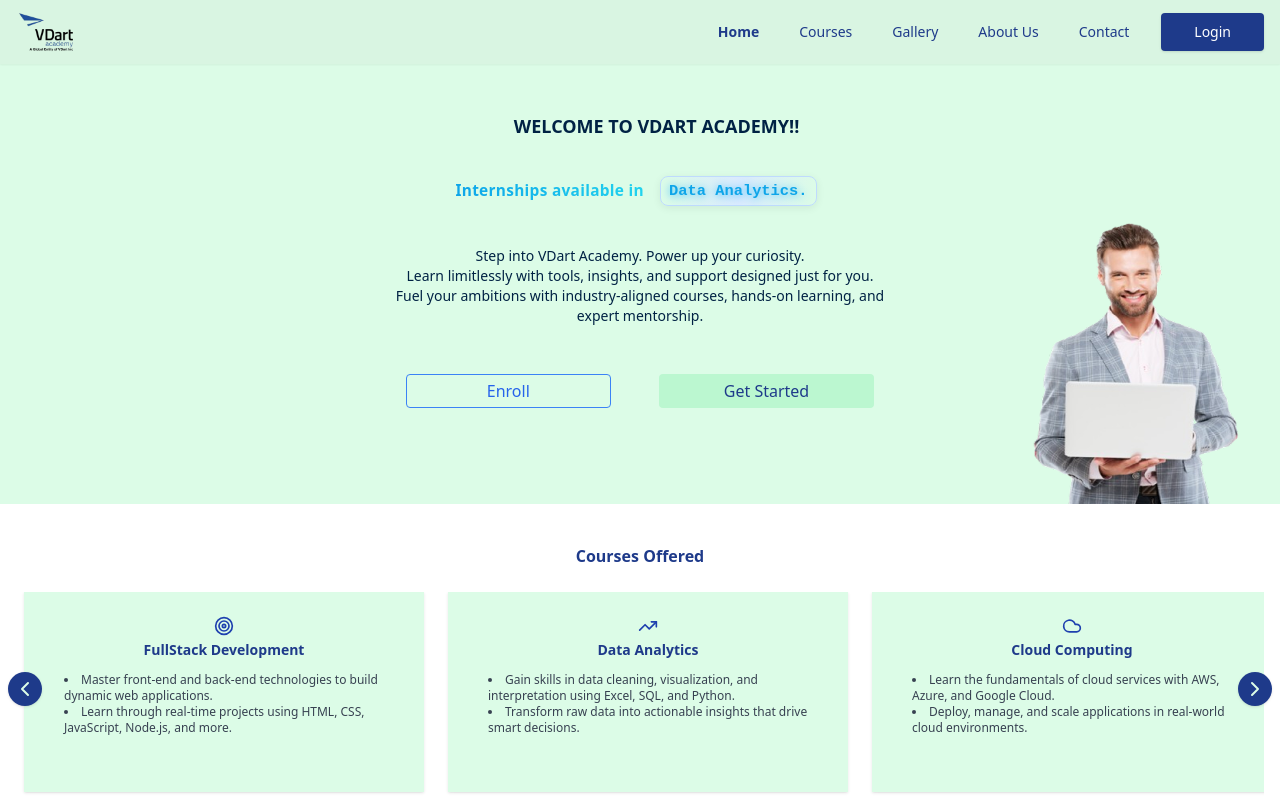
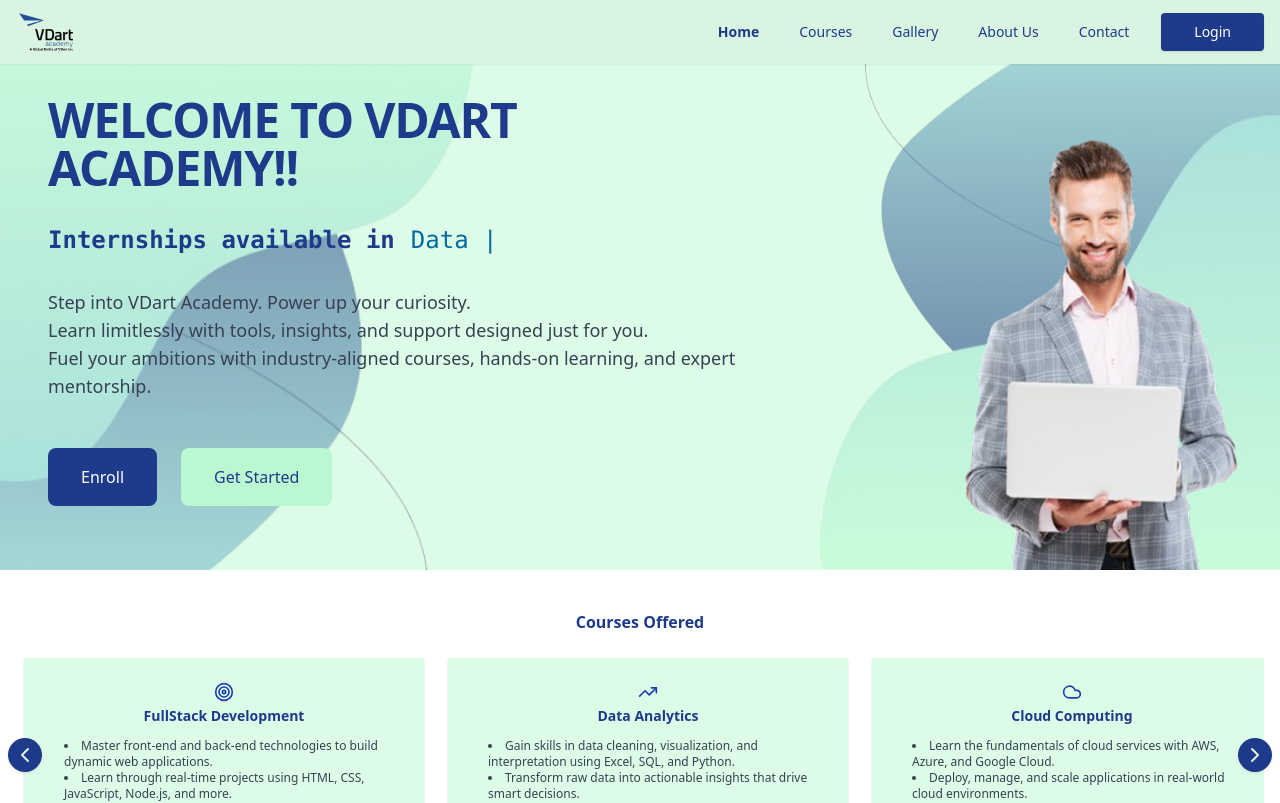
Before and after one commit to aakifsaf/VDartFrontend, a React (Vite) app in the folder frontend/: page / in a window 1280 px wide. Shown: the top 803 px of the page. Built offline with nearby package versions, Linux system fonts and the light colour scheme.

Commit message:
typewriter effect added

```diff
--- a/frontend/src/pages/HomePage.jsx
+++ b/frontend/src/pages/HomePage.jsx
@@ -59,20 +59,20 @@ const courses = [
     ],
   },
 ];
-  const changingTexts = [
-  "Full Stack Development.",
-  "Data Analytics.",
-  "Cloud Computing.",
-  "AI & Machine Learning.",
-  "UI/UX Design.",
-  "Digital Marketing.",
+const roles = [
+  "Full Stack Development",
+  "Data Analytics",
+  "Cloud Computing",
+  "UI/UX Design",
+  "AI & Machine Learning",
+  "Cybersecurity",
 ];
 export default function HomePage() {
     const scrollRef = useRef(null);
     const sliderRef = useRef(null);
-  const [displayText, setDisplayText] = useState("");
-  const [textIdx, setTextIdx] = useState(0);
-  const [charIdx, setCharIdx] = useState(0);
+    const [text, setText] = useState("");
+    const [roleIndex, setRoleIndex] = useState(0);
+    const [charIndex, setCharIndex] = useState(0);
     const [isDeleting, setIsDeleting] = useState(false);
 
   const scrollLeft = () => {
@@ -188,38 +188,35 @@ export default function HomePage() {
 
 
   useEffect(() => {
-    let typingSpeed = isDeleting ? 40 : 80;
-    let pauseTime = 1200;
-
-    if (!isDeleting && charIdx === changingTexts[textIdx].length) {
-      // Pause before deleting
-      typingSpeed = pauseTime;
-    } else if (isDeleting && charIdx === 0) {
-      // Pause before typing next
-      typingSpeed = 400;
-    }
+    const currentRole = roles[roleIndex];
+    const typingSpeed = isDeleting ? 50 : 100;
+    const pauseDuration = 2000; // Increased pause duration
 
     const timeout = setTimeout(() => {
       if (!isDeleting) {
-        if (charIdx < changingTexts[textIdx].length) {
-          setDisplayText(changingTexts[textIdx].slice(0, charIdx + 1));
-          setCharIdx(charIdx + 1);
+        // Typing
+        if (charIndex < currentRole.length) {
+          setText(currentRole.substring(0, charIndex + 1));
+          setCharIndex(charIndex + 1);
         } else {
-          setIsDeleting(true);
+          // Pause before deleting
+          setTimeout(() => setIsDeleting(true), pauseDuration);
         }
       } else {
-        if (charIdx > 0) {
-          setDisplayText(changingTexts[textIdx].slice(0, charIdx - 1));
-          setCharIdx(charIdx - 1);
+        // Deleting
+        if (charIndex > 0) {
+          setText(currentRole.substring(0, charIndex - 1));
+          setCharIndex(charIndex - 1);
         } else {
+          // Move to next role
           setIsDeleting(false);
-          setTextIdx((prev) => (prev + 1) % changingTexts.length);
+          setRoleIndex((prev) => (prev + 1) % roles.length);
         }
       }
     }, typingSpeed);
 
     return () => clearTimeout(timeout);
-  }, [charIdx, isDeleting, textIdx]);
+  }, [charIndex, isDeleting, roleIndex]);
 
   return (
     <div className="flex flex-col min-h-screen bg-green-100 font-sans text-[#002244] w-full">
@@ -245,114 +242,74 @@ export default function HomePage() {
       </header>
 
       {/* Hero Section */}
-      <section className="flex flex-col items-center px-2 md:px-4 py-24 relative overflow-hidden" id="home">
-        {/* <img
+      <section className="relative overflow-hidden min-h-[200px] md:min-h-[300px] lg:min-h-[400px] px-4 md:px-8 pt-24 pb-16" id="home">
+        {/* Decorative Images */}
+        <img
           src="/design1-removebg-preview.png"
           alt="Left Shape"
-          className="absolute top-0 left-0 w-[600px] max-w-[700px] md:max-w-[450px] h-auto z-0"
+          className="absolute top-0 left-0 hidden md:block w-[530px] h-[600px] opacity-50 "
         />
         <img
           src="/design2-removebg-preview.png"
           alt="Right Shape"
-          className="absolute bottom-0 right-0 w-[500px] max-w-[600px] md:max-w-[420px] h-auto z-0"
-        /> */}
-        <img
-          src={images[currentIndex]}
-          alt="Changing"
-          className={`absolute bottom-0 transition-all duration-500 h-[160px] md:h-[300px] ${
-            currentIndex === 2 ? 'w-1/2 max-w-[180px] md:max-w-[350px] right-0' : 'w-2/5 max-w-[120px] md:max-w-[240px] right-4 md:right-10'
-          }`}
+          className="absolute bottom-0 right-0 hidden md:block w-[500px] h-[540px] opacity-50"
         />
-        <div className="space-y-4 w-full max-w-xl">
-          <div className="w-full md:w-[29ch] mx-auto">
-            <h2 className="text-lg md:text-1xl font-semibold uppercase pt-4 text-center w-full md:w-[29ch] mx-auto">
+
+        {/* Content Container */}
+        <div className="container mx-auto px-4 relative z-10 flex items-center">
+          <div className="flex flex-col md:flex-row gap-8 md:gap-12">
+            {/* Left Content */}
+            <div className="md:w-[87%] w-full">
+              {/* Title */}
+              <div className="mb-8">
+                <h1 className="text-3xl md:text-4xl lg:text-5xl font-bold text-blue-900 uppercase tracking-tight">
                   Welcome to Vdart Academy!!
-            </h2>
+                </h1>
               </div>
-<p className="text-center text-xs md:text-sm leading-relaxed pt-5 pr-2 flex justify-center gap-2 md:gap-4 items-center">
-  <span
-    className="whitespace-nowrap font-bold text-gradient"
-    style={{
-      fontSize: "1.1em",
-      letterSpacing: "0.02em",
-      background: "linear-gradient(90deg, #0ea5e9 0%, #22d3ee 100%)",
-      WebkitBackgroundClip: "text",
-      WebkitTextFillColor: "transparent",
-      backgroundClip: "text",
-    }}
-  >
-    Internships available in
-  </span>
-  <span
-    className="font-semibold text-blue-900 shadow-lg px-2 py-1 rounded-lg bg-gradient-to-r from-green-100 via-blue-100 to-green-100 border border-blue-200 transition-all duration-300"
-    style={{
-      minWidth: "15ch",
-      display: "inline-block",
-      textAlign: "left",
-      whiteSpace: "nowrap",
-      fontFamily: "monospace",
-      fontSize: "1.1em",
-      position: "relative",
-      boxShadow: "0 2px 8px rgba(0,0,0,0.07)",
-    }}
-  >
-    <span
-      style={{
-        display: "inline-block",
-        transition: "color 0.3s",
-        color: "#0ea5e9",
-        textShadow: "0 1px 8px #38bdf8",
-      }}
-    >
-      {displayText}
-    </span>
-    <span
-      className="animate-blink"
-      style={{
-        fontWeight: "bold",
-        color: "#0ea5e9",
-        marginLeft: "2px",
-        fontSize: "1.1em",
-        position: "absolute",
-        right: "-1ch",
-        top: 0,
-      }}
-    >
-      |
-    </span>
+
+              {/* Typing Text */}
+              <div className="mb-8">
+                <p className="text-lg md:text-xl lg:text-2xl font-mono leading-relaxed flex items-start gap-4">
+                  <span className="font-bold text-blue-900">Internships available in</span>
+                  <span className="relative inline-block">
+                    <span className="text-sky-700">{text}</span>
+                    <span className="animate-pulse text-sky-700">|</span>
                   </span>
                 </p>
-<style>
-  {`
-    .animate-blink {
-      animation: blink 1s steps(2, start) infinite;
-    }
-    @keyframes blink {
-      to { visibility: hidden; }
-    }
-    .text-gradient {
-      background: linear-gradient(90deg, #0ea5e9 0%, #22d3ee 100%);
-      -webkit-background-clip: text;
-      -webkit-text-fill-color: transparent;
-      background-clip: text;
-    }
-  `}
-</style>
-          <p className="text-center text-xs md:text-sm leading-relaxed p-2 md:p-6">
+              </div>
+
+              {/* Description */}
+              <div className="mb-12">
+                <p className="text-base md:text-lg text-gray-700 leading-relaxed">
                   Step into VDart Academy. Power up your curiosity. <br />
                   Learn limitlessly with tools, insights, and support designed just for you. <br />
                   Fuel your ambitions with industry-aligned courses, hands-on learning, and expert mentorship.
                 </p>
-          <div className="flex flex-col md:flex-row justify-center gap-4 md:gap-12 pt-2 w-full">
-            <a href="https://forms.gle/UJpTdevcRG2d61ur6" target="_blank" rel="noopener noreferrer">
-              <button className="px-8 md:px-20 py-1 border bg-green-100 border-blue-500 text-blue-600 rounded transition-all duration-100 hover:border-blue-900 hover:text-blue-900 hover:scale-102 transform">
+              </div>
+
+              {/* Action Buttons */}
+              <div className="flex flex-col md:flex-row gap-4 md:gap-6">
+                <button className="w-full md:w-auto px-6 md:px-8 py-3 md:py-4 bg-blue-900 rounded-lg hover:bg-blue-800 transition-all duration-200 hover:text-white">
+                  <a href="https://forms.gle/UJpTdevcRG2d61ur6" target="_blank" rel="noopener noreferrer" className="text-white">
                     Enroll
+                  </a>
                 </button>
-            </a>
-            <button className="px-8 md:px-16 py-1 bg-green-200 rounded text-blue-900">
+                <button className="w-full md:w-auto px-6 md:px-8 py-3 md:py-4 bg-green-200 text-blue-900 rounded-lg hover:bg-green-300 transition-all duration-200">
                   Get Started
                 </button>
               </div>
+            </div>
+
+          </div>
+        </div>
+        <div className="hidden md:flex justify-end items-center">
+              <img
+                src={images[currentIndex]}
+                alt="Changing"
+                className={`absolute bottom-0 right-0 transition-all duration-500  md:h-[460px] ${
+                  currentIndex === 2 ? 'max-w-[460px] md:max-w-[460px] right-0' : 'max-w-[320px] md:max-w-[320px] right-4 md:right-10'
+                }`}
+              />
         </div>
       </section>
 
@@ -388,7 +345,7 @@ export default function HomePage() {
               {courses.map((course, idx) => (
                 <div
                   key={idx}
-                  className="w-[260px] md:w-[380px] lg:w-[400px] h-[200px] snap-center bg-green-100 p-4 md:p-6 shadow text-center flex-shrink-0"
+                  className="w-[280px] md:w-[380px] lg:w-[400px] h-[200px] snap-center bg-green-100 p-4 md:p-6 shadow text-center flex-shrink-0"
                 >
                   <div className="flex flex-col items-center gap-1 mb-2">
                     {course.icon}
@@ -407,7 +364,8 @@ export default function HomePage() {
       </section>
 
       {/* About Section */}
-      <section className="bg-gray-100 py-12 px-2 md:px-20" id="about">
+      <section className="bg-white " id="about">
+        <div className="gap-6 bg-gray-100 py-12 px-4 md:px-20 rounded-lg shadow w-[95vw] md:w-[100vw]">
         <h2 className="text-center text-base font-bold text-blue-900 mb-10">Why Choose VDart Academy?</h2>
         <div className="space-y-12">
           {/* Feature Blocks */}
@@ -454,17 +412,18 @@ export default function HomePage() {
             </div>
           </div>
           <div className="flex flex-col md:flex-row gap-6 items-start">
-            <div className="flex flex-col items-center w-full md:w-40 pl-0 md:pl-4">
+            <div className="flex flex-col items-center w-full md:w-40 pl-0 md:pl-10">
               <img src="/icons/Buildings.png" alt="Industry Oriented Courses" className="w-16 h-16 md:w-22 md:h-22" />
               <h2 className="text-blue-900 font-semibold text-center mt-2 text-sm">Industry Oriented Courses</h2>
             </div>
-            <div className="flex-1 pl-0 md:pl-14 pt-2">
+            <div className="flex-1 pl-0 md:pl-20 pt-2">
               <p className="text-sm text-gray-700">
                 At VDart Academy, our curriculum is thoughtfully crafted to align with the evolving needs of the tech industry...
               </p>
               <p className="text-sm text-gray-700 mt-2">
                 Every course is developed in collaboration with industry experts and is regularly updated...
               </p>
+            </div>
           </div>
         </div>
         </div>
@@ -558,21 +517,23 @@ export default function HomePage() {
       {/* Footer */}
       <footer className="bg-blue-900 text-white px-4 md:px-6 py-10">
         <div className="max-w-7xl mx-auto grid grid-cols-1 md:grid-cols-2 gap-10 items-start">
-          <div className="space-y-4 pl-0 md:pl-10">
+          <div className="space-y-4 pl-0 md:pl-10 text-center md:text-left">
             <h3 className="text-sm font-semibold uppercase tracking-wide">Contact Us</h3>
             <p className="text-sm font-bold">VDart Academy</p>
             <a href="mailto:info@vdartacademy.com" className="text-sm text-blue-100 underline hover:text-white">
               info@vdartacademy.com
             </a>
-            <p className="text-sm flex items-start gap-2 text-blue-100">
-              <MapPin className="h-5 w-5 text-blue-100 mt-1" />
+            <p className="text-sm flex items-center md:items-start gap-2 md:gap-3 text-blue-100">
+              <MapPin className="h-4 w-4 md:h-5 md:w-5 text-blue-100 flex-shrink-0" />
+              <span className="flex-grow">
                 Vdart, 30, Chennai - Theni Hwy, Mannarpuram, Sangillyandapuram, Tiruchirappalli, Tamil Nadu 620020
+              </span>
             </p>
           </div>
         </div>
         <div className="border-t border-blue-900 mt-8 pt-4 flex flex-col md:flex-row justify-between items-center text-xs text-blue-100 gap-4">
           <p className="text-center md:text-left pl-0 md:pl-10">
-            © VDart Academy 2025. All Rights Reserved. <span className="underline cursor-pointer">Disclaimer</span> | <span className="underline cursor-pointer">Privacy Policy</span>
+            &copy; VDart Academy 2025. All Rights Reserved. <span className="underline cursor-pointer">Disclaimer</span> | <span className="underline cursor-pointer">Privacy Policy</span>
           </p>
           <div className="flex flex-wrap justify-start gap-6 md:gap-14 pr-0 md:pr-4">
             <div className="flex items-center gap-1">
```
Lines whose indentation alone changed are shown as unchanged.
